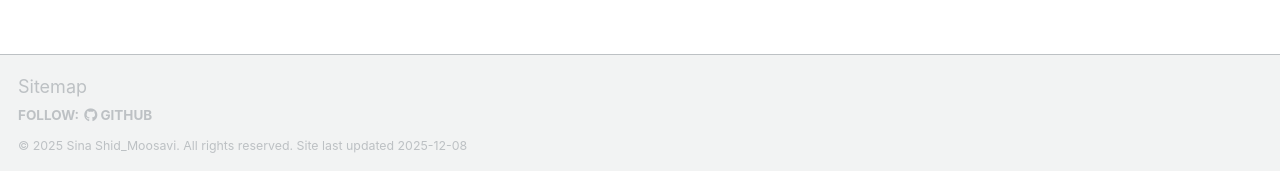
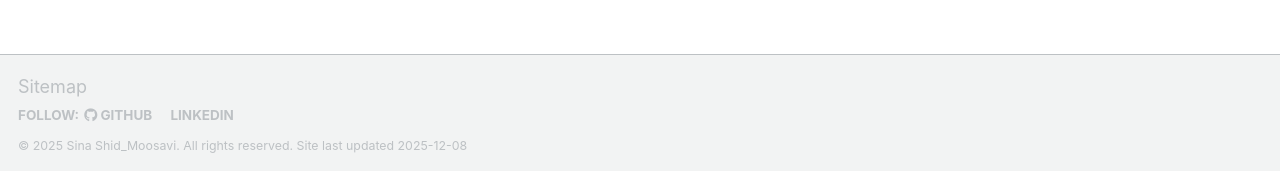
Before and after one commit to ShidMoosavi/ShidMoosavi.github.io, a Jekyll site: the page built from _pages/about.md, in a window 1280 px wide. Shown: the part 726-897 px from the top of the page. Built offline with Jekyll 4.4.1, drawn with Linux system fonts in a browser that asks for light colours; some web fonts are replaced; a script bundle is joined from its source files by our own code; library files that are not in the unit come from our copies.

Commit message:
Update footer.html

```diff
--- a/_includes/footer.html
+++ b/_includes/footer.html
@@ -8,6 +8,7 @@
     {% endif %}
     {% if site.author.github %}
       <li><a href="https://github.com/{{ site.author.github }}"><i class="fab fa-github" aria-hidden="true"></i> GitHub</a></li>
+      <li><a href="https://www.linkedin.com/in/shidmoosavi/"><i class="fa fa-linkedin-square" style="color:darkblue"></i> LinkedIn</a></li>
     {% endif %}
     {% if site.author.bitbucket %}
       <li><a href="https://bitbucket.org/{{ site.author.bitbucket }}"><i class="fab fa-bitbucket" aria-hidden="true"></i> Bitbucket</a></li>
```
